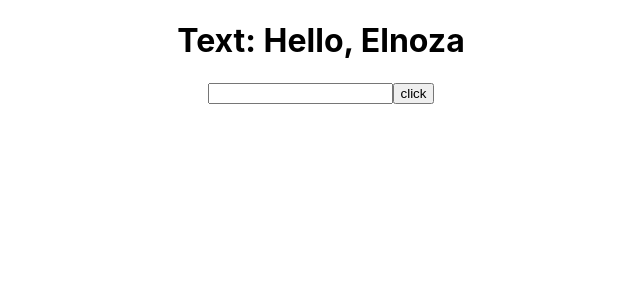
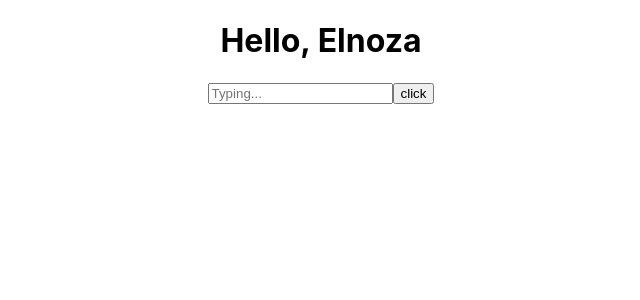
Before and after one commit to MamatovaElnoza/reactLessons, a React (Create React App) app: page / in a window 1280 px wide. Shown: the top 300 px of the page, without its empty margins (319-959 px from the left). Built offline with nearby package versions, Linux system fonts and the light colour scheme.

Commit message:
Simple Components

```diff
--- a/src/App.js
+++ b/src/App.js
@@ -1,13 +1,27 @@
 import React from 'react';
 import './App.css'
 
+const Header = () => {
+  const text = 'Hello, Elnoza'
+  return <h1>{text}</h1>
+}
+
+const Field =() => {
+  const inputType = 'text'
+  const placeholder = 'Typing...'
+  return <input type={inputType} placeholder={placeholder} />
+}
+
+const Button = () => {
+  return <button>click</button>
+}
+
 function App() {
-  const text = 'Hello, Elnoza'
   return (
-    <div className="App">
-      <h1>Text: {text}</h1>
-      <input type='text' />
-      <button>click</button>
+    <div className='App'>
+      <Header />
+      <Field />
+      <Button />
     </div>
   );
 }
```
